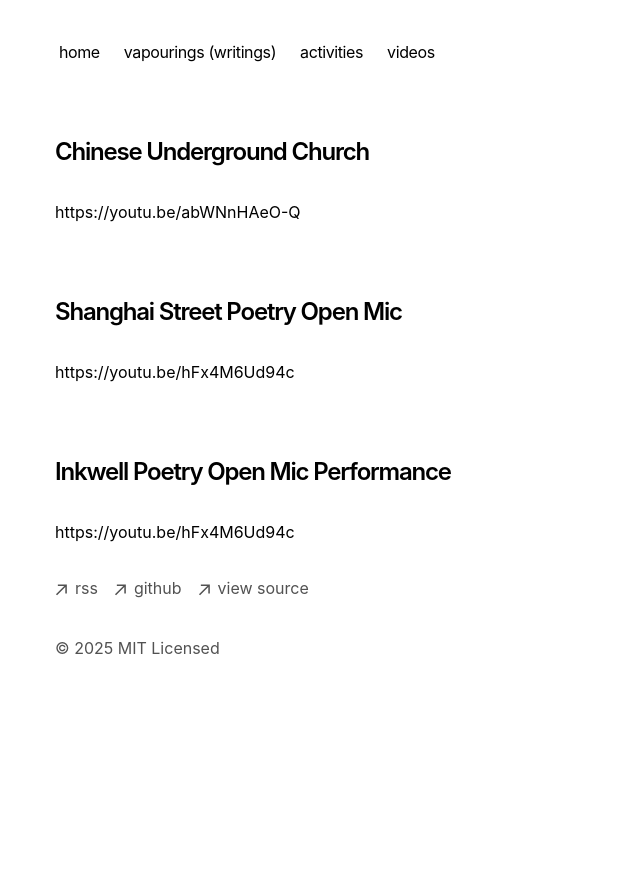
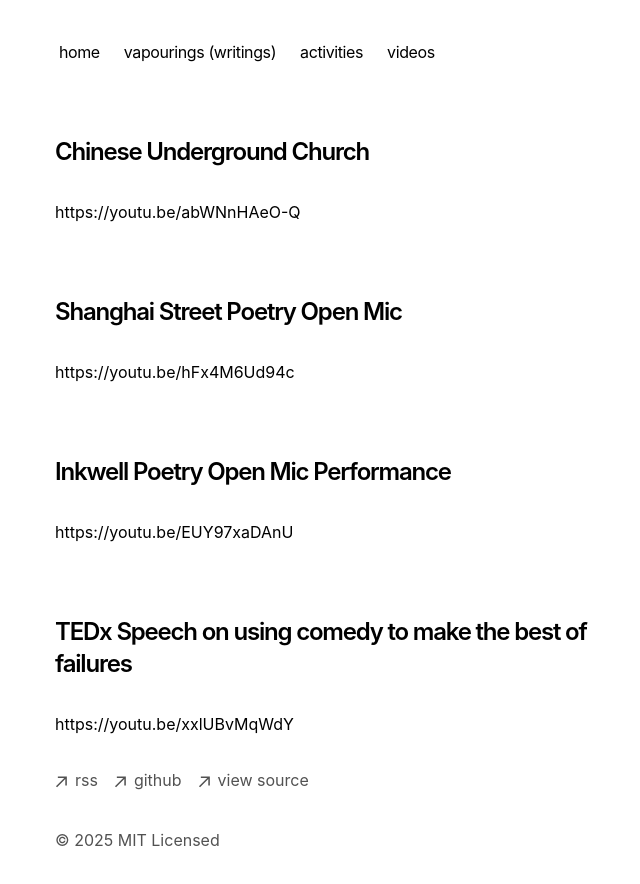
Before and after one commit to KnowsCount/logging-life, a Next.js app: page /videos in a window 1280 px wide. Shown: the top 884 px of the page, without its empty margins (297-937 px from the left). Before the commit the page ends 800 px from the top, so only its background shows below. Built offline with nearby package versions, Linux system fonts and the light colour scheme.

Commit message:
update video links

```diff
--- a/app/videos/page.tsx
+++ b/app/videos/page.tsx
@@ -13,7 +13,10 @@ export default function Page() {
       <a href="https://youtu.be/hFx4M6Ud94c">https://youtu.be/hFx4M6Ud94c</a>
       <br /><br /><br /><br />
       <h1 className="font-semibold text-2xl mb-8 tracking-tighter">Inkwell Poetry Open Mic Performance</h1>
-      <a href="https://youtu.be/hFx4M6Ud94c">https://youtu.be/hFx4M6Ud94c</a>
+      <a href="https://youtu.be/EUY97xaDAnU">https://youtu.be/EUY97xaDAnU</a>
+      <br /><br /><br /><br />
+      <h1 className="font-semibold text-2xl mb-8 tracking-tighter">TEDx Speech on using comedy to make the best of failures</h1>
+      <a href="https://youtu.be/xxlUBvMqWdY">https://youtu.be/xxlUBvMqWdY</a>
     </section>
   )
 }
```
